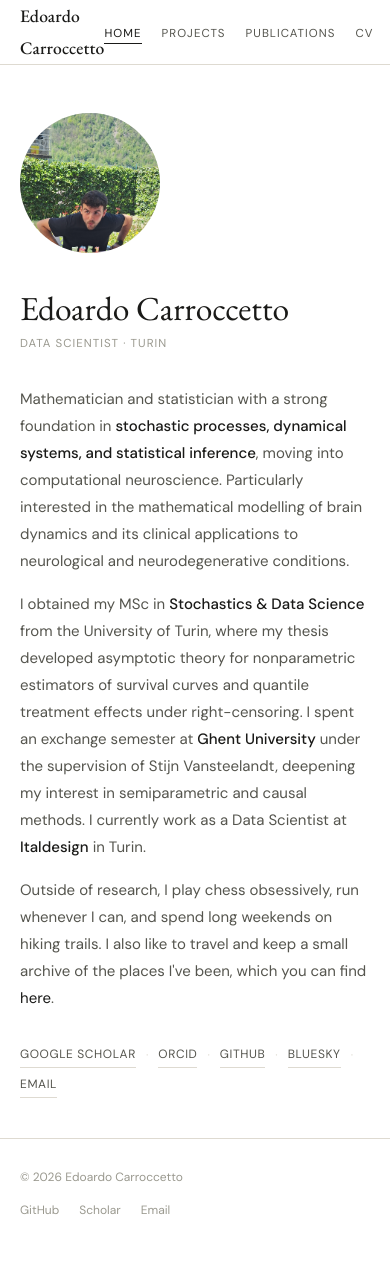
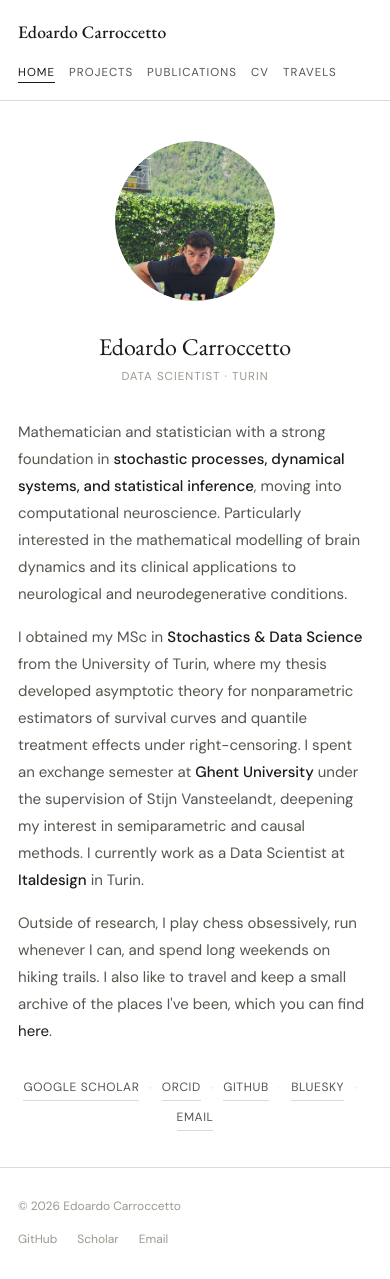
Before and after one commit to Edoishere/Edoishere.github.io, a Jekyll site: the page built from index.md, in a window 390 px wide. Built offline with Jekyll 4.4.1, drawn with Linux system fonts in a browser that asks for light colours; before the commit the page ends 1250 px from its top, so only the background shows below that.

Commit message:
Update main.scss

```diff
--- a/_sass/main.scss
+++ b/_sass/main.scss
@@ -439,6 +439,13 @@
   font-style: italic;
 }
 
+.pub-full-item__tags {
+  font-size: 0.78rem;
+  color: var(--text-light);
+  font-style: italic;
+  margin-top: 4px;
+}
+
 .pub-full-item__links {
   display: flex;
   flex-direction: column;
@@ -575,34 +582,104 @@
 }
 
 
-/* --- Responsive -------------------------------------------- */
+/* --- Responsive: tablet (641 – 1024 px) ------------------- */
 
-@media (max-width: 640px) {
-  :root {
-    --pad-x: var(--pad-x-sm, 20px);
+@media (max-width: 1024px) {
+  .container {
+    padding-left: 32px;
+    padding-right: 32px;
   }
 
   .hero {
-    grid-template-columns: 1fr;
-    gap: 36px;
-    padding: 48px 0 40px;
+    gap: 48px;
+    padding: 56px 0 48px;
   }
 
   .hero__photo {
-    width: 140px;
+    max-width: 220px;
+  }
+
+  .hero__name {
+    font-size: 2rem;
+  }
+
+  .project-grid {
+    grid-template-columns: repeat(2, 1fr);
+  }
+}
+
+
+/* --- Responsive: phones (≤ 768 px) ------------------------ */
+
+@media (max-width: 768px) {
+  .container {
+    padding-left: 24px;
+    padding-right: 24px;
+  }
+
+  /* Nav: nome a sinistra, link sotto, leggibili */
+  .site-nav .container {
+    flex-direction: column;
+    align-items: flex-start;
+    gap: 12px;
+    padding-top: 16px;
+    padding-bottom: 16px;
+    height: auto;
+  }
+
+  .site-nav__links {
+    gap: 18px;
+    flex-wrap: wrap;
+  }
+
+  /* Hero: una colonna, foto sopra (tonda), bio sotto */
+  .hero {
+    grid-template-columns: 1fr;
+    gap: 32px;
+    padding: 40px 0 36px;
+  }
+
+  .hero__photo {
+    width: 160px;
+    max-width: 160px;
     aspect-ratio: 1 / 1;
     border-radius: 50%;
     order: -1;
+    margin: 0 auto;
   }
 
-  .project-grid {
-    grid-template-columns: 1fr;
+  .hero__photo img {
+    border-radius: 50%;
   }
 
+  .hero__name {
+    font-size: 1.75rem;
+    text-align: center;
+  }
+
+  .hero__role {
+    text-align: center;
+  }
+
+  .hero__links {
+    justify-content: center;
+    flex-wrap: wrap;
+  }
+
+  /* Page header */
+  .page-header {
+    padding: 36px 0 24px;
+  }
+
+  .page-header h1 {
+    font-size: 1.6rem;
+  }
+
+  /* Publications & Projects: titolo sopra, link sotto */
   .pub-item,
   .pub-full-item {
     grid-template-columns: 1fr;
-    gap: 6px;
+    gap: 10px;
   }
 
   .pub-item__venue,
@@ -610,19 +687,51 @@
     align-items: flex-start;
   }
 
+  .pub-full-item__links {
+    flex-direction: row;
+    flex-wrap: wrap;
+    gap: 14px;
+  }
+
+  /* Projects grid (se ancora usata altrove) */
+  .project-grid {
+    grid-template-columns: 1fr;
+  }
+
+  /* CV: data sopra, contenuto sotto */
   .cv-entry {
     grid-template-columns: 1fr;
     gap: 4px;
   }
 
-  .site-nav__links {
-    gap: 20px;
-  }
-
+  /* Footer compatto */
   .site-footer .container {
     flex-direction: column;
     gap: 12px;
     align-items: flex-start;
+  }
+}
+
+
+/* --- Responsive: small phones (≤ 420 px) ------------------ */
+
+@media (max-width: 420px) {
+  .container {
+    padding-left: 18px;
+    padding-right: 18px;
+  }
+
+  .hero__name {
+    font-size: 1.5rem;
+  }
+
+  .hero__links {
+    font-size: 0.78rem;
+  }
+
+  .site-nav__links {
+    gap: 14px;
+    font-size: 0.85rem;
   }
 }
 
```
